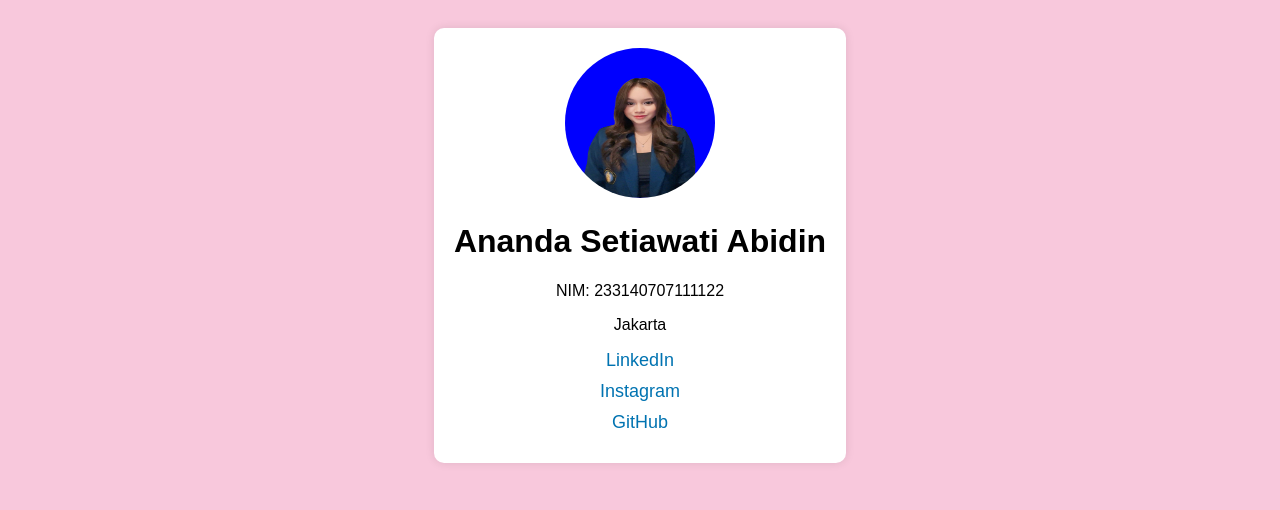
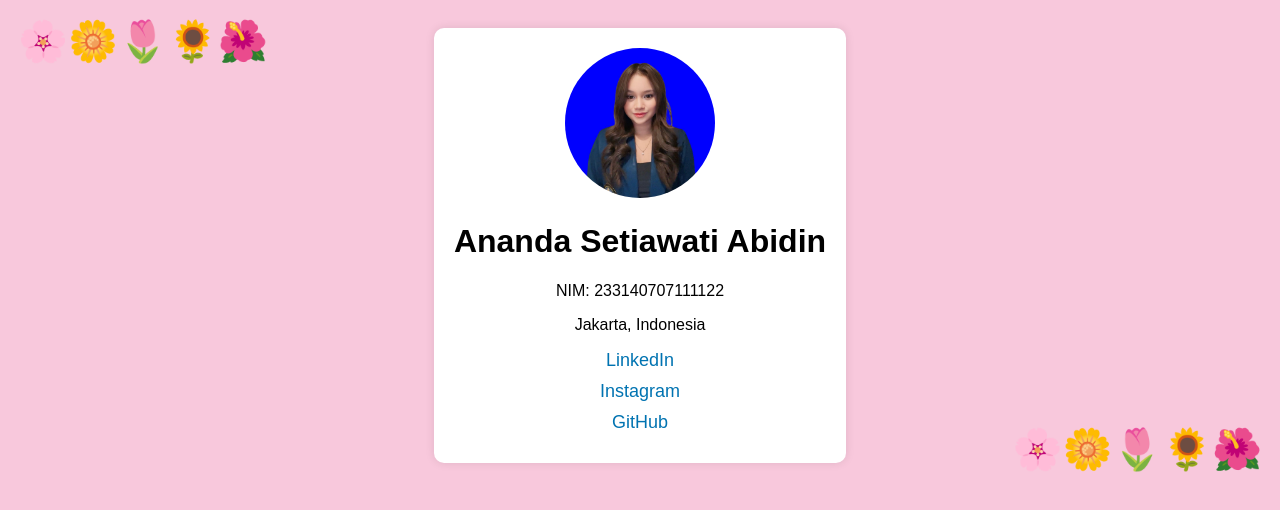
Before and after one commit to anandaast/static-web-profile, a plain HTML site: page index.html in a window 1280 px wide. Drawn offline with Linux system fonts and the light colour scheme.

Commit message:
Update foto profil dan tambahkan bunga-bunga

```diff
--- a/index.html
+++ b/index.html
@@ -10,19 +10,42 @@
             text-align: center;
             background-color: #F8C8DC; /* Warna pink pastel */
             padding: 20px;
+            position: relative;
         }
+
+        /* Tambahkan bunga di latar belakang */
+        body::before {
+            content: "🌸🌼🌷🌻🌺"; /* Emoji bunga */
+            font-size: 40px;
+            position: absolute;
+            top: 10px;
+            left: 10px;
+        }
+
+        body::after {
+            content: "🌸🌼🌷🌻🌺"; /* Emoji bunga */
+            font-size: 40px;
+            position: absolute;
+            bottom: 10px;
+            right: 10px;
+        }
+
         .container {
             background: white;
             padding: 20px;
             border-radius: 10px;
             box-shadow: 0 0 10px rgba(0,0,0,0.1);
             display: inline-block;
+            position: relative;
         }
+
         img {
             width: 150px;
             height: 150px;
             border-radius: 50%;
+            object-fit: cover; /* Foto tetap proporsional */
         }
+
         .links a {
             display: block;
             margin: 10px 0;
@@ -37,7 +60,7 @@
         <img src="foto1.jpg" alt="Ananda Setiawati Abidin">
         <h1>Ananda Setiawati Abidin</h1>
         <p>NIM: 233140707111122</p>
-        <p>Jakarta</p>
+        <p>Jakarta, Indonesia</p>
         <div class="links">
             <a href="https://www.linkedin.com/in/anandazst" target="_blank">LinkedIn</a>
             <a href="https://www.instagram.com/anandazst" target="_blank">Instagram</a>
```
